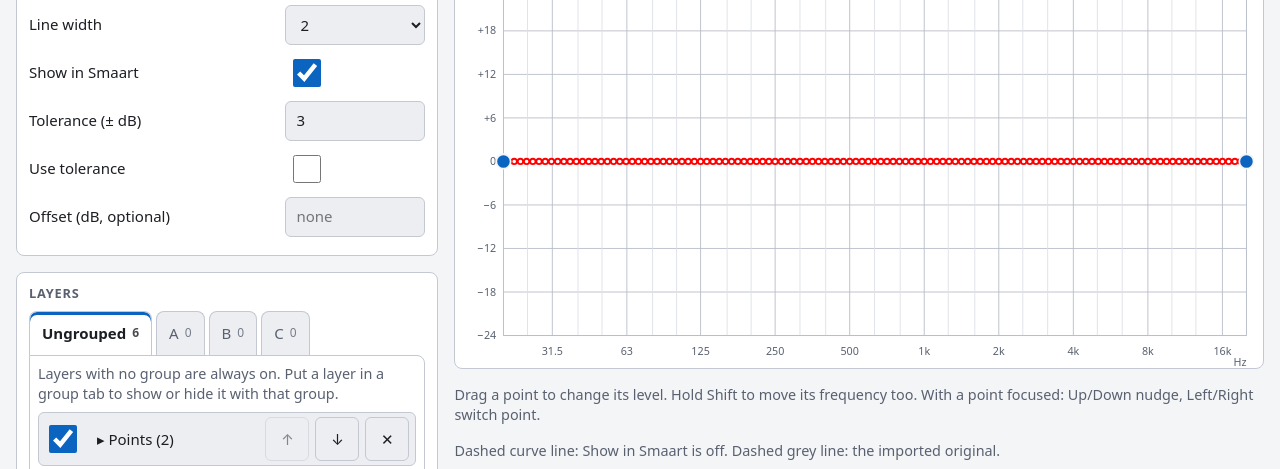
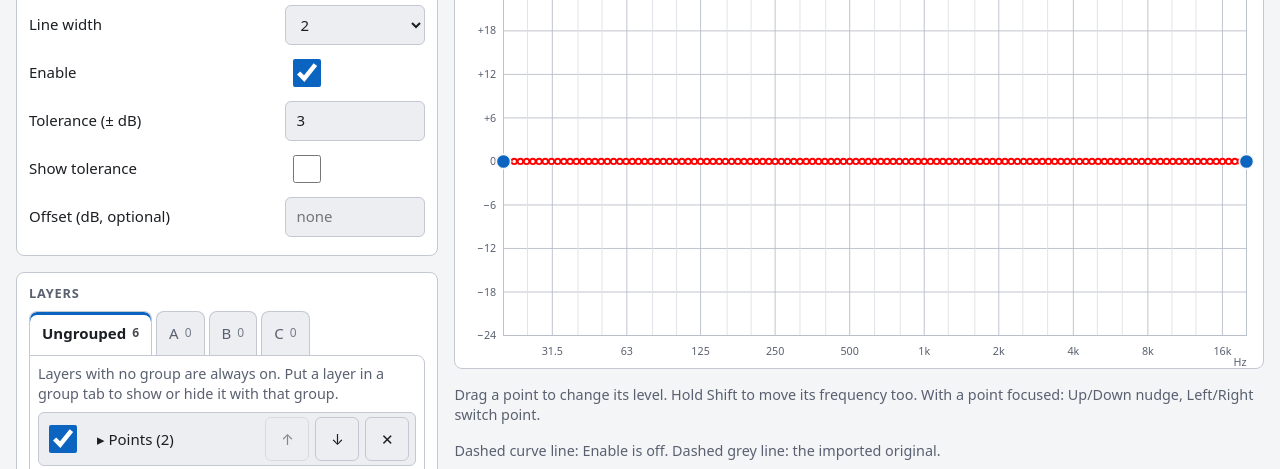
Before and after one commit to MrFreekie/target-curve-builder, a plain HTML site: page index.html in a window 1280 px wide. Shown: the part 249-718 px from the top of the page. Drawn offline with Linux system fonts and the light colour scheme.

Commit message:
Rename "Show in Smaart" to Enable and "Use tolerance" to Show tolerance
Co-Authored-By: Claude Sonnet 5.5 <noreply@anthropic.com>

```diff
--- a/index.html
+++ b/index.html
@@ -42,9 +42,9 @@
         <div class="field"><label for="p-line">Line width</label>
           <select id="p-line"><option>1</option><option>2</option><option>3</option><option>4</option><option>5</option></select>
         </div>
-        <div class="field"><label for="p-show">Show in Smaart</label><input id="p-show" type="checkbox"></div>
+        <div class="field"><label for="p-show">Enable</label><input id="p-show" type="checkbox"></div>
         <div class="field"><label for="p-tol">Tolerance (± dB)</label><input id="p-tol" type="text" inputmode="decimal" autocomplete="off"></div>
-        <div class="field"><label for="p-usetol">Use tolerance</label><input id="p-usetol" type="checkbox"></div>
+        <div class="field"><label for="p-usetol">Show tolerance</label><input id="p-usetol" type="checkbox"></div>
         <div class="field"><label for="p-offset">Offset (dB, optional)</label><input id="p-offset" type="text" inputmode="decimal" autocomplete="off" placeholder="none"></div>
       </section>
 
@@ -93,7 +93,7 @@
       </div>
       <svg id="plot" class="plot" aria-describedby="points-table"><title>Target curve plot</title></svg>
       <p class="note" id="handle-hint"></p>
-      <p class="note">Dashed curve line: Show in Smaart is off. Dashed grey line: the imported original.</p>
+      <p class="note">Dashed curve line: Enable is off. Dashed grey line: the imported original.</p>
       <section aria-labelledby="h-table">
         <div class="row-head">
           <h2 id="h-table">Exported points</h2>
```
